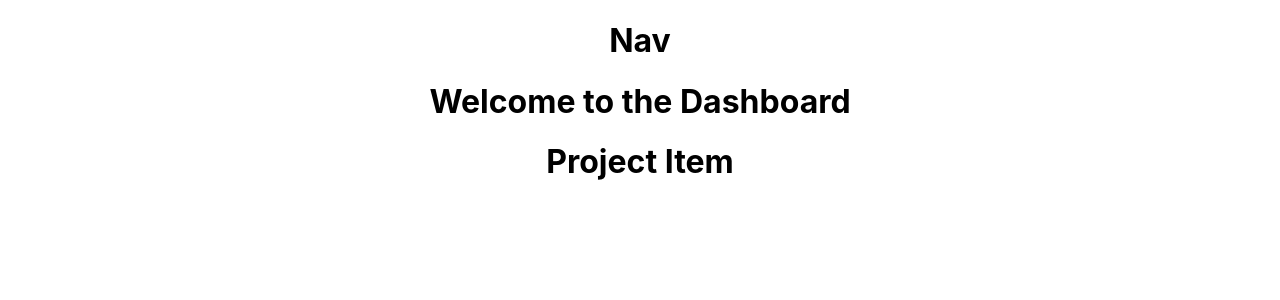
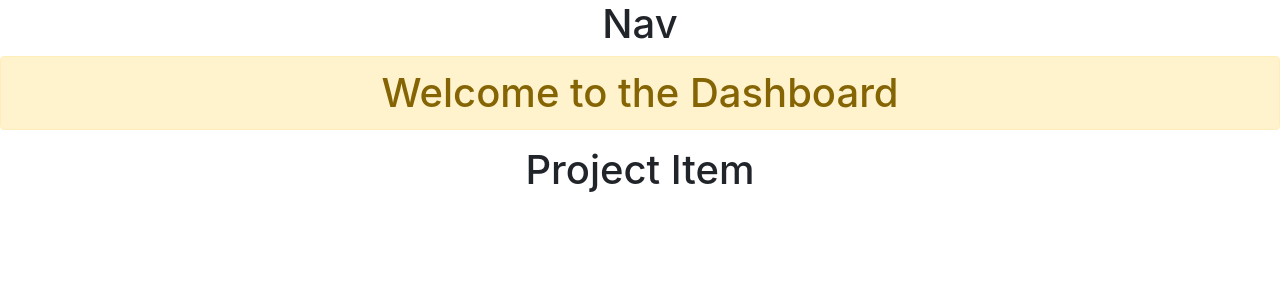
Before and after one commit to foxhound-cmd/LinkodevPPMTool, a React (Create React App) app in the folder ppmtool-react-client/: page / in a window 1280 px wide. Shown: the top 300 px of the page. Built offline with nearby package versions, Linux system fonts and the light colour scheme.

Commit message:
bootstrap 4 add to the project

```diff
--- a/ppmtool-react-client/package.json
+++ b/ppmtool-react-client/package.json
@@ -6,6 +6,7 @@
     "@testing-library/jest-dom": "^5.11.8",
     "@testing-library/react": "^11.2.2",
     "@testing-library/user-event": "^12.6.0",
+    "bootstrap": "^4.5.3",
     "react": "^17.0.1",
     "react-dom": "^17.0.1",
     "react-scripts": "4.0.1",
--- a/ppmtool-react-client/src/App.js
+++ b/ppmtool-react-client/src/App.js
@@ -1,6 +1,7 @@
 import "./App.css";
 import Dashboard from "./components/Dashboard";
 import Header from "./components/layout/Header";
+import "bootstrap/dist/css/bootstrap.min.css";
 
 function App() {
   return (
--- a/ppmtool-react-client/src/components/Dashboard.js
+++ b/ppmtool-react-client/src/components/Dashboard.js
@@ -5,7 +5,7 @@
   render() {
     return (
       <div>
-        <h1>Welcome to the Dashboard</h1>
+        <h1 className="alert alert-warning">Welcome to the Dashboard</h1>
         <ProjectItem></ProjectItem>
       </div>
     );
```
Also changed, not shown: 2 other files (tests, documents, lock files or other folders).
